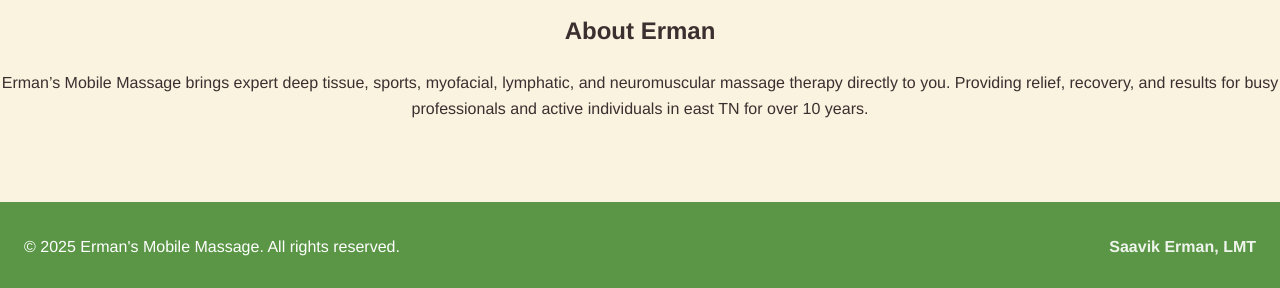
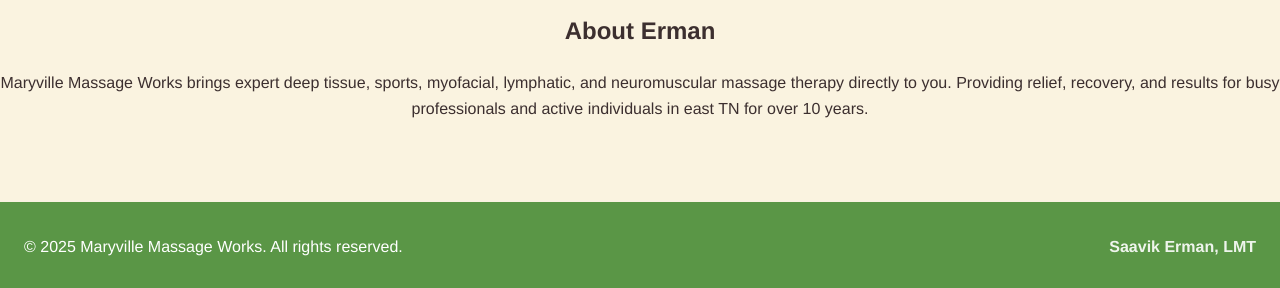
Before and after one commit to DeadVulcan/SaaviksMassageSite, a React (Create React App) app: page / in a window 1280 px wide. Shown: the part 1105-1393 px from the top of the page. Built offline with nearby package versions, Linux system fonts and the light colour scheme; a web font is replaced by a local one.

Commit message:
maryville

```diff
--- a/src/components/About.js
+++ b/src/components/About.js
@@ -4,7 +4,7 @@
   <section className="about" id="about">
     <h2>About Erman</h2>
     <p>
-    Erman’s Mobile Massage brings expert deep tissue, sports,
+    Maryville Massage Works brings expert deep tissue, sports,
     myofacial, lymphatic, and neuromuscular massage therapy directly to you. Providing relief,
     recovery, and results for busy professionals and active individuals in east TN for over 10 years.
     </p>
--- a/src/components/Footer.js
+++ b/src/components/Footer.js
@@ -3,7 +3,7 @@
 const Footer = () => (
   <footer className="footer">
     <p>
-      &copy; {new Date().getFullYear()} Erman's Mobile Massage. All rights
+      &copy; {new Date().getFullYear()} Maryville Massage Works. All rights
       reserved.
     </p>
     <span className="footer-signature">Saavik Erman, LMT</span>
```
